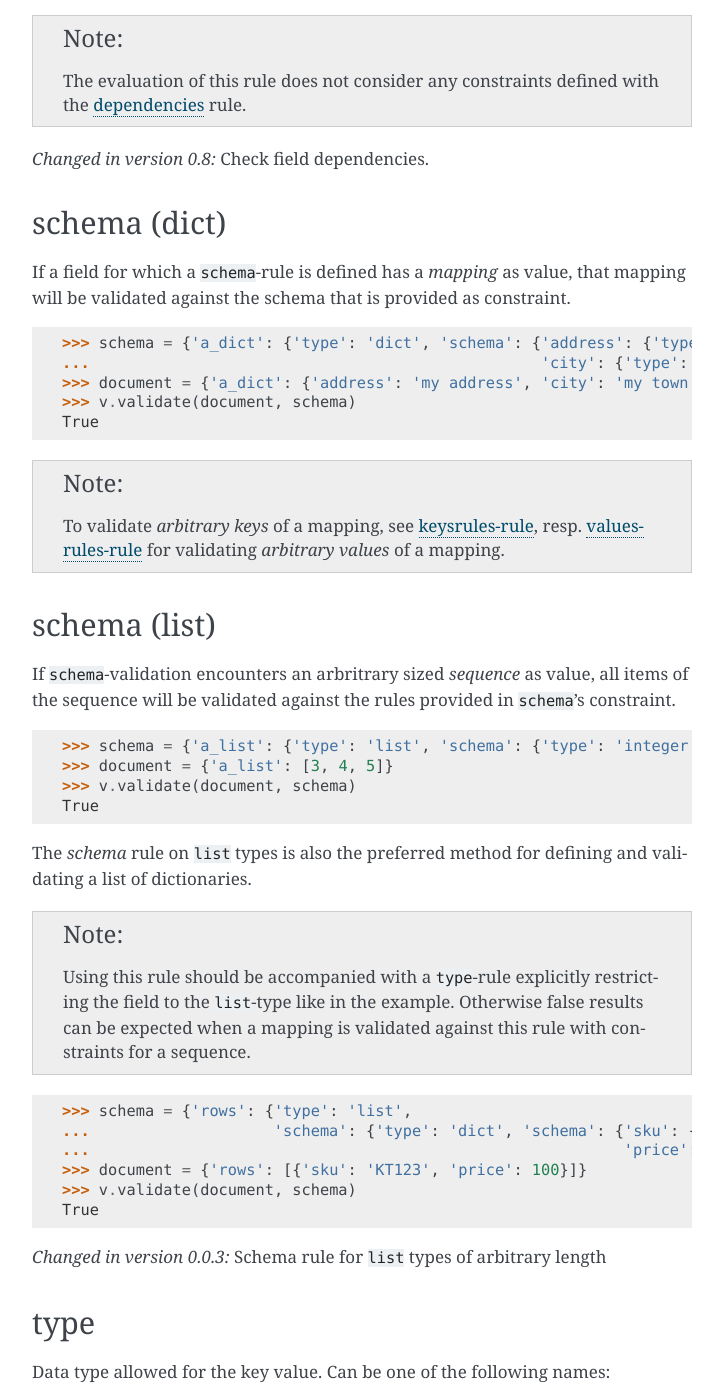
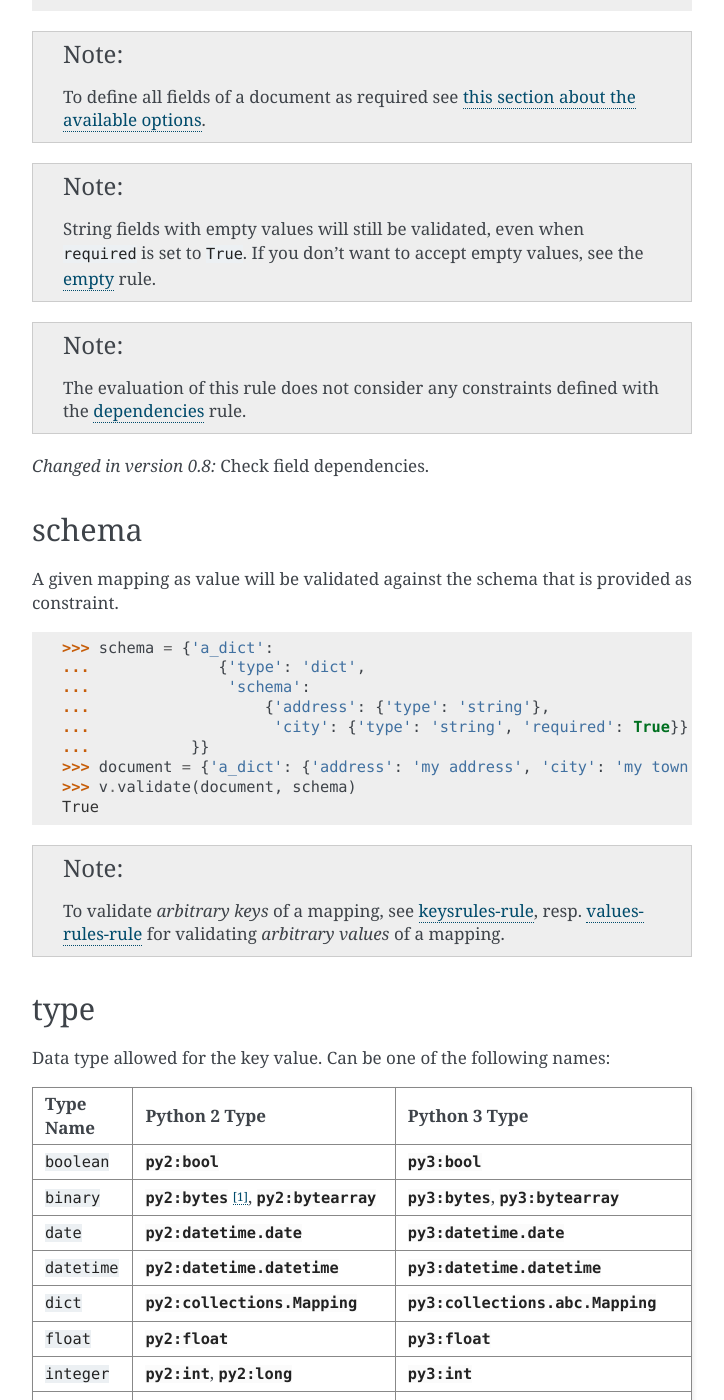
Before and after one commit to pyeve/cerberus, a Sphinx documentation site: the page built from docs/validation-rules.rst, in a window 1280 px wide and 1400 px high, scrolled down 13796 px. Shown: the whole window, without its empty margins (388-1112 px from the left). Built offline with Sphinx 7.4.7, drawn with Linux system fonts in a browser that asks for light colours; comment, search, counter and statistics services are not loaded; some of the changed text lies outside the part shown.

Commit message:
Renames the 'schema' rule for sequences to 'itemsrules'

```diff
--- a/docs/usage.rst
+++ b/docs/usage.rst
@@ -121,7 +121,7 @@
     False
 
 ``allow_unknown`` can also be set as rule to configure a validator for a nested
-mapping that is checked against the :ref:`schema <schema_dict-rule>` rule:
+mapping that is checked against the :ref:`schema <schema-rule>` rule:
 
 .. doctest::
 
--- a/docs/validation-rules.rst
+++ b/docs/validation-rules.rst
@@ -3,7 +3,7 @@
 
 allow_unknown
 -------------
-This can be used in conjunction with the  `schema <schema_dict-rule>`_ rule
+This can be used in conjunction with the  `schema <schema-rule>`_ rule
 when validating a mapping in order to set the
 :attr:`~cerberus.Validator.allow_unknown` property of the validator for the
 subdocument.
@@ -708,18 +723,21 @@
 .. versionchanged:: 0.8
    Check field dependencies.
 
-.. _schema_dict-rule:
+.. _schema-rule:
 
-schema (dict)
--------------
-If a field for which a ``schema``-rule is defined has a *mapping* as value,
-that mapping will be validated against the schema that is provided as
-constraint.
+schema
+------
+A given mapping as value will be validated against the schema that is provided
+as constraint.
 
 .. doctest::
 
-    >>> schema = {'a_dict': {'type': 'dict', 'schema': {'address': {'type': 'string'},
-    ...                                                 'city': {'type': 'string', 'required': True}}}}
+    >>> schema = {'a_dict':
+    ...              {'type': 'dict',
+    ...               'schema':
+    ...                   {'address': {'type': 'string'},
+    ...                    'city': {'type': 'string', 'required': True}}
+    ...           }}
     >>> document = {'a_dict': {'address': 'my address', 'city': 'my town'}}
     >>> v.validate(document, schema)
     True
@@ -728,41 +746,6 @@
 
     To validate *arbitrary keys* of a mapping, see keysrules-rule_, resp.
     valuesrules-rule_ for validating *arbitrary values* of a mapping.
-
-schema (list)
--------------
-If ``schema``-validation encounters an arbritrary sized *sequence* as value,
-all items of the sequence will be validated against the rules provided in
-``schema``'s constraint.
-
-.. doctest::
-
-   >>> schema = {'a_list': {'type': 'list', 'schema': {'type': 'integer'}}}
-   >>> document = {'a_list': [3, 4, 5]}
-   >>> v.validate(document, schema)
-   True
-
-The `schema` rule on ``list`` types is also the preferred method for defining
-and validating a list of dictionaries.
-
-.. note::
-
-    Using this rule should be accompanied with a ``type``-rule explicitly
-    restricting the field to the ``list``-type like in the example. Otherwise
-    false results can be expected when a mapping is validated against this rule
-    with constraints for a sequence.
-
-.. doctest::
-
-   >>> schema = {'rows': {'type': 'list',
-   ...                    'schema': {'type': 'dict', 'schema': {'sku': {'type': 'string'},
-   ...                                                          'price': {'type': 'integer'}}}}}
-   >>> document = {'rows': [{'sku': 'KT123', 'price': 100}]}
-   >>> v.validate(document, schema)
-   True
-
-.. versionchanged:: 0.0.3
-  Schema rule for ``list`` types of arbitrary length
 
 .. _type:
 
@@ -824,24 +807,15 @@
 
 .. doctest::
 
-    >>> v.schema = {'quotes': {'type': ['string', 'list'], 'schema': {'type': 'string'}}}
+    >>> v.schema = {'quotes': {'type': ['string', 'list'],
+    ...                        'itemsrules': {'type': 'string'}}
+    ...             }
     >>> v.validate({'quotes': 'Hello world!'})
     True
     >>> v.validate({'quotes': [1, 'Heureka!']})
     False
     >>> v.errors
     {'quotes': [{0: ['must be of string type']}]}
-
-.. note::
-
-    While the ``type`` rule is not required to be set at all, it is not
-    encouraged to leave it unset especially when using more complex rules such
-    as ``schema``. If you decide you still don't want to set an explicit type,
-    rules such as ``schema`` are only applied to values where the rules can
-    actually be used (such as ``dict`` and ``list``). Also, in the case of
-    ``schema``, cerberus will try to decide if a ``list`` or a ``dict`` type
-    rule is more appropriate and infer it depending on what the ``schema`` rule
-    looks like.
 
 .. note::
 
```
Also changed, not shown: other parts of docs/validation-rules.rst (+16 -1 lines), ROADMAP.md (+3 -3 lines), UPGRADING.rst (+25 -9 lines), 9 other files.
